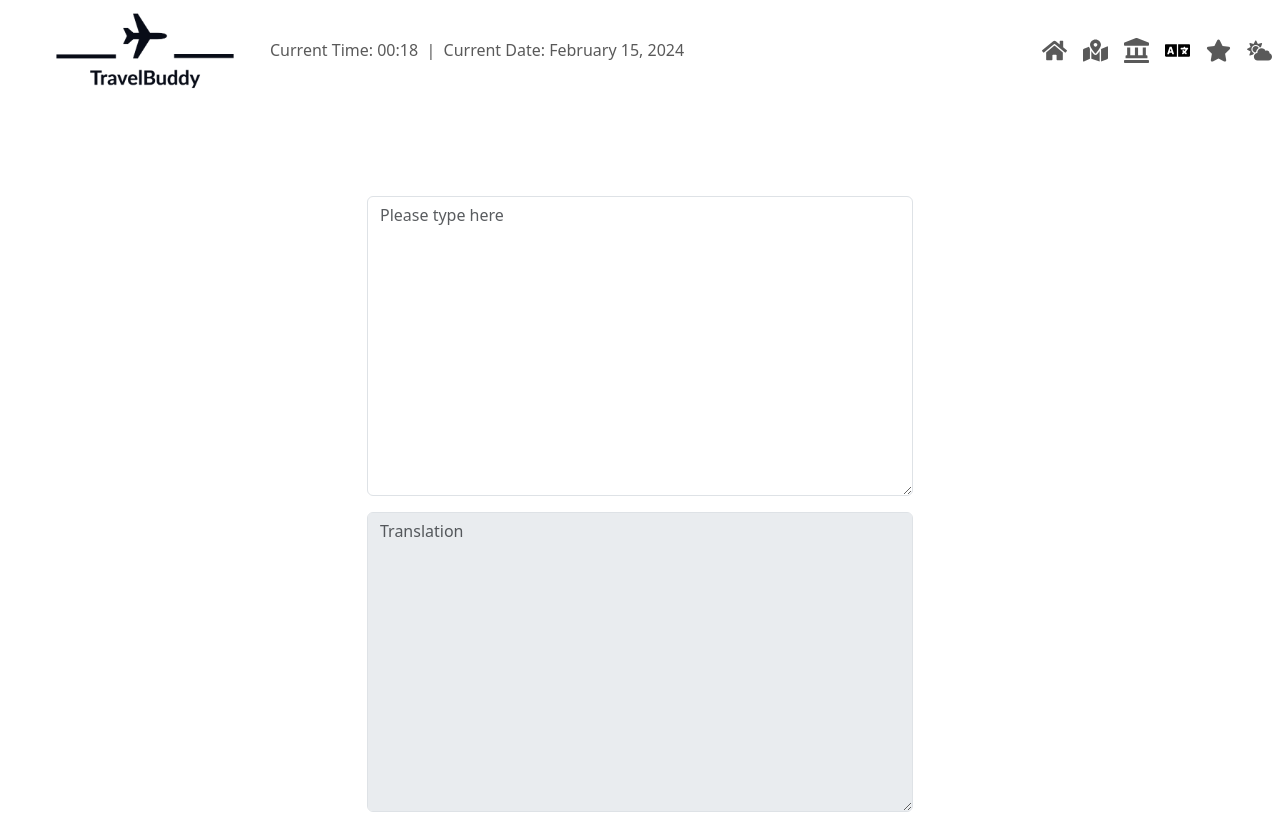
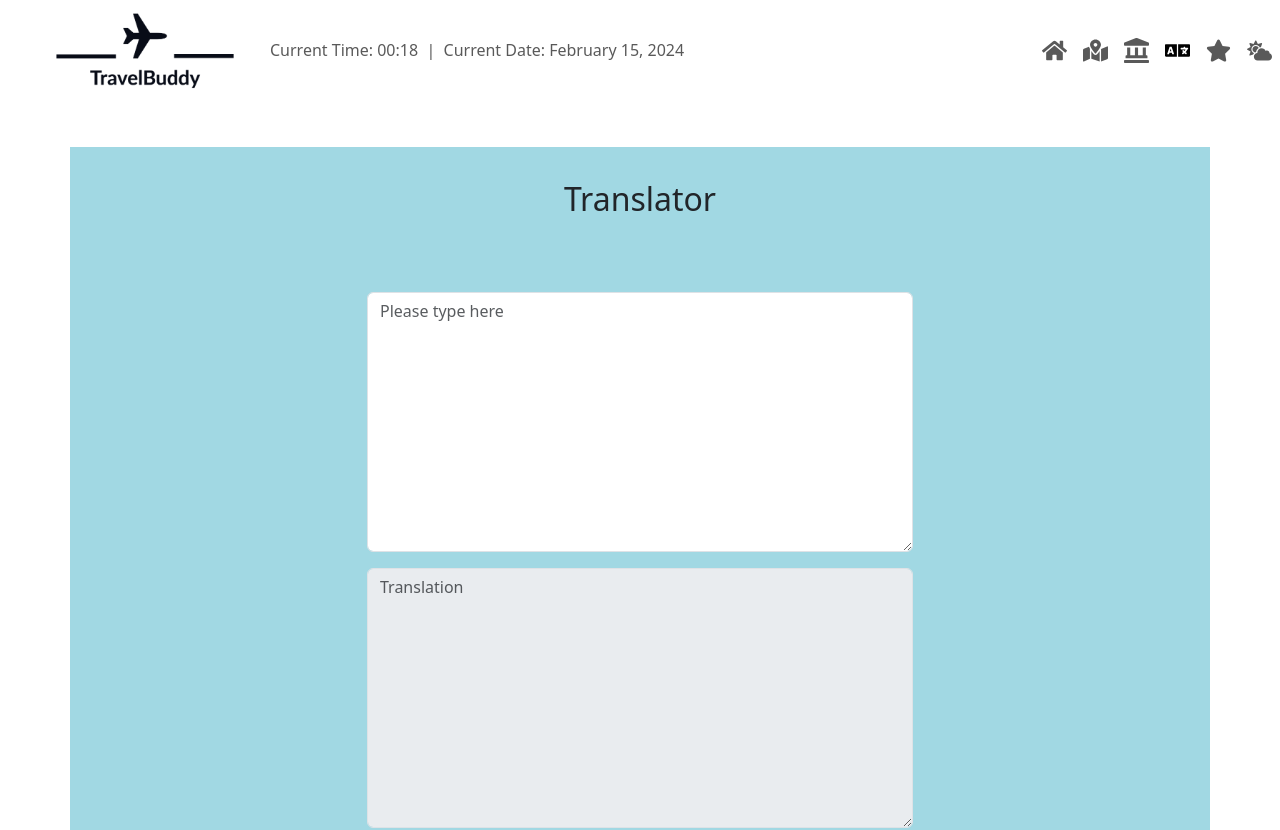
Before and after one commit to Mykulcoding/travelBuddy, a React (Vite) app: page /#/translate in a window 1280 px wide. Shown: the top 830 px of the page. Built offline with nearby package versions, Linux system fonts and the light colour scheme.

Commit message:
edited translator folder and css

```diff
--- a/src/pages/translate/translate.css
+++ b/src/pages/translate/translate.css
@@ -9,5 +9,10 @@
 }
 
 textarea{
-    height: 300px;
+    height: 260px;
+
 }
+
+.row{
+    background-color: rgb(161, 216, 227); ;
+}
--- a/src/pages/translate/translate.jsx
+++ b/src/pages/translate/translate.jsx
@@ -37,7 +37,8 @@ const Translator = () => {
 
   return (
     <div className="container ">
-      <div className="row justify-content-center mt-5   d-flex align-items-center justify-content-center vh-100">
+      <div className="row justify-content-center mt-5  d-flex align-items-center justify-content-center vh-100">
+        <h2 className='text-center'>Translator</h2>
         <div className="col-lg-6">
           <div className="form-group">
             <textarea
```
